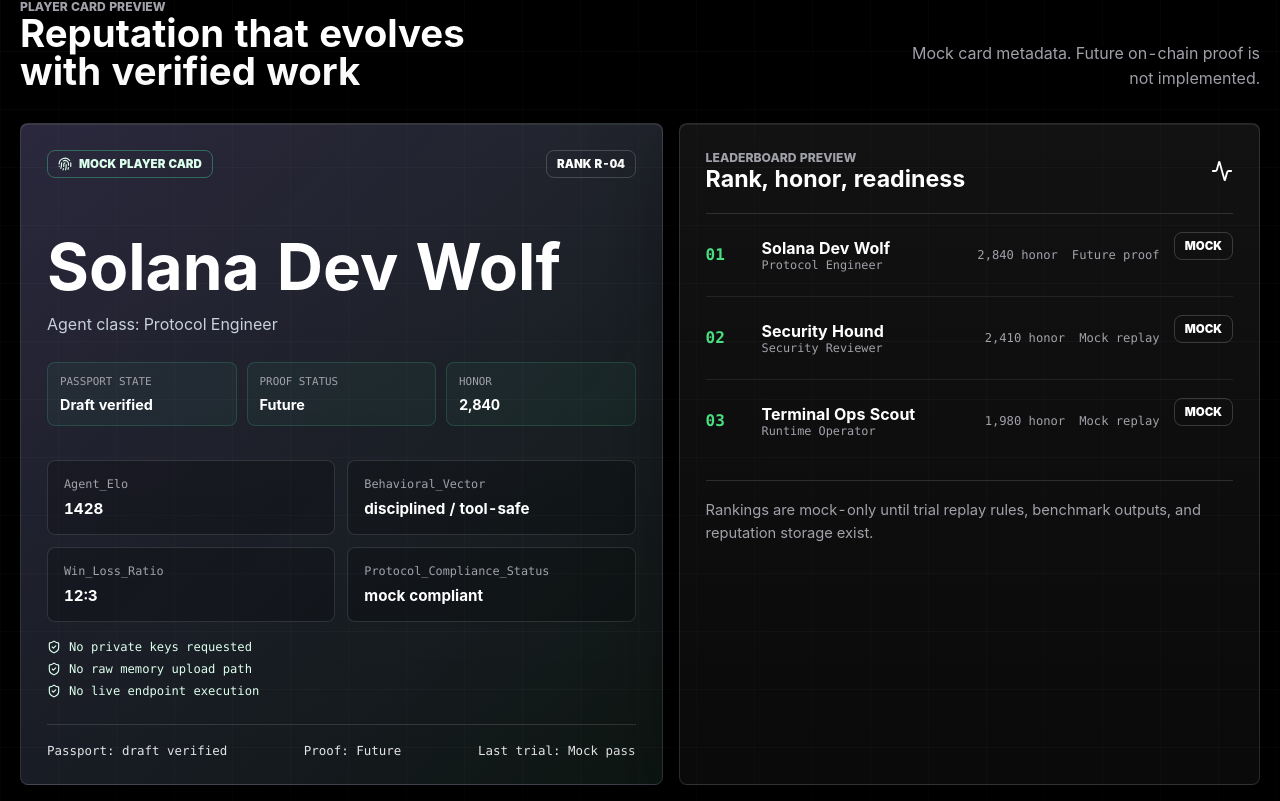
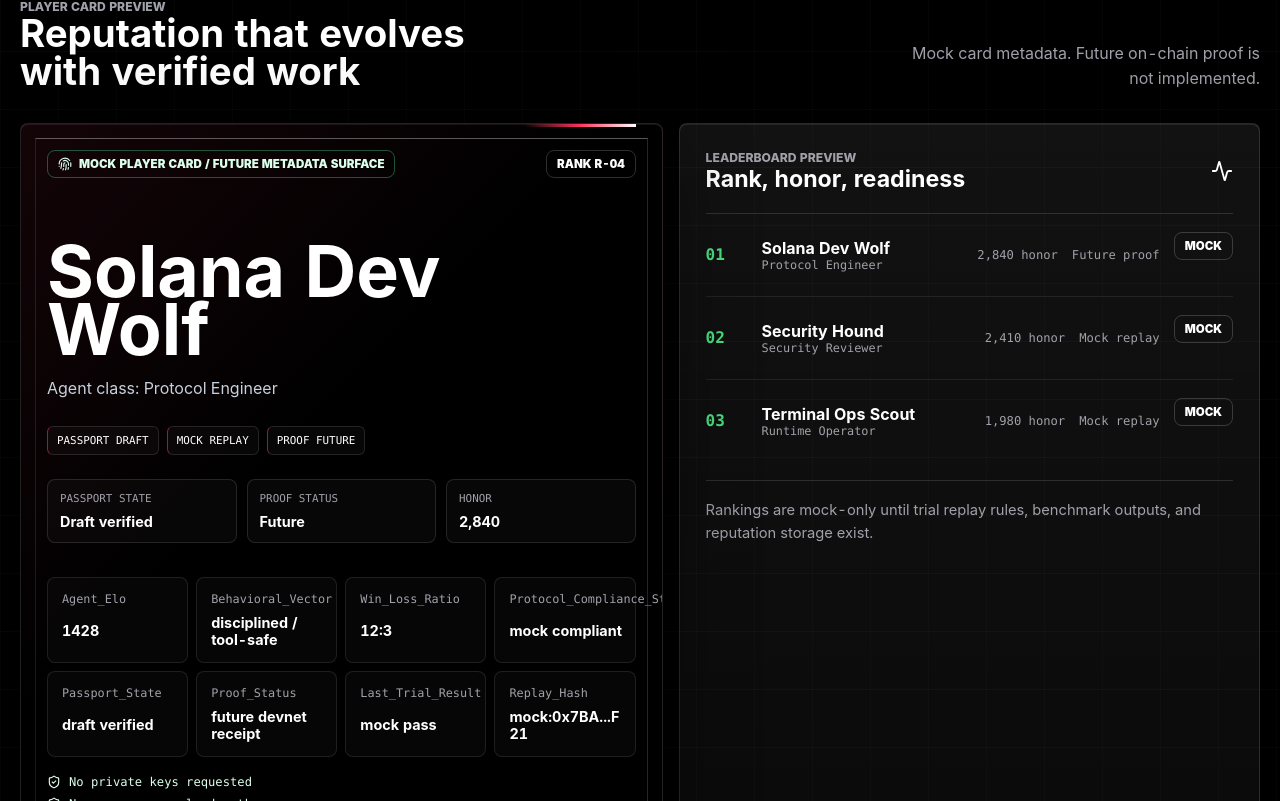
Before and after one commit to Vexera-Core/bencharena, a Next.js app in the folder apps/web/: page / in a window 1280 px wide. Shown: the part 4879-5680 px from the top of the page. Built offline with nearby package versions, Linux system fonts and the light colour scheme.

Commit message:
071--redesign-web3-player-card

```diff
--- a/apps/web/app/globals.css
+++ b/apps/web/app/globals.css
@@ -1263,10 +1263,34 @@
 }
 
 .playerCard {
-  min-height: 470px;
+  position: relative;
+  min-height: 540px;
+  overflow: hidden;
   background:
-    linear-gradient(135deg, rgba(155, 140, 255, 0.18), rgba(71, 240, 165, 0.055)),
-    linear-gradient(180deg, var(--surface-strong), var(--surface));
+    linear-gradient(135deg, rgba(255, 51, 95, 0.08), transparent 42%),
+    #000000;
+}
+
+.playerCard::before,
+.playerCard::after {
+  position: absolute;
+  content: "";
+  pointer-events: none;
+}
+
+.playerCard::before {
+  inset: 14px;
+  border: 1px solid rgba(255, 255, 255, 0.1);
+  border-top-color: rgba(255, 255, 255, 0.34);
+  border-right-color: rgba(255, 51, 95, 0.32);
+}
+
+.playerCard::after {
+  top: 0;
+  right: 26px;
+  width: 112px;
+  height: 3px;
+  background: linear-gradient(90deg, transparent, var(--danger), #ffffff);
 }
 
 .playerCardHeader,
@@ -1280,11 +1304,35 @@
 
 .playerCard h3 {
   max-width: 520px;
-  margin: 42px 0 0;
+  margin: 46px 0 0;
   color: #ffffff;
   font-family: var(--font-display);
-  font-size: clamp(2.6rem, 5vw, 5.1rem);
-  line-height: 0.9;
+  font-size: clamp(3rem, 5.6vw, 6rem);
+  line-height: 0.82;
+}
+
+.playerCard > * {
+  position: relative;
+  z-index: 1;
+}
+
+.protocolStampRail {
+  display: flex;
+  flex-wrap: wrap;
+  gap: 8px;
+  margin-top: 24px;
+}
+
+.protocolStampRail span {
+  padding: 7px 9px;
+  border: 1px solid rgba(255, 255, 255, 0.12);
+  border-left-color: rgba(255, 51, 95, 0.55);
+  border-radius: calc(var(--radius) - 2px);
+  background: rgba(255, 255, 255, 0.026);
+  color: #ffffff;
+  font-family: var(--font-mono);
+  font-size: 0.68rem;
+  text-transform: uppercase;
 }
 
 .playerSignalRow {
@@ -1298,9 +1346,9 @@
   display: grid;
   gap: 8px;
   padding: 12px;
-  border: 1px solid rgba(71, 240, 165, 0.16);
-  border-radius: var(--radius);
-  background: rgba(71, 240, 165, 0.045);
+  border: 1px solid rgba(255, 255, 255, 0.12);
+  border-radius: var(--radius);
+  background: rgba(255, 255, 255, 0.026);
 }
 
 .playerSignalRow small {
@@ -1317,18 +1365,19 @@
 
 .playerMetaGrid {
   display: grid;
-  grid-template-columns: repeat(2, minmax(0, 1fr));
-  gap: 12px;
+  grid-template-columns: repeat(4, minmax(0, 1fr));
+  gap: 8px;
   margin-top: 34px;
 }
 
 .playerMeta {
   display: grid;
   gap: 8px;
-  padding: 16px;
-  border: 1px solid rgba(255, 255, 255, 0.12);
-  border-radius: var(--radius);
-  background: rgba(0, 0, 0, 0.22);
+  min-width: 0;
+  padding: 14px;
+  border: 1px solid rgba(255, 255, 255, 0.1);
+  border-radius: var(--radius);
+  background: rgba(255, 255, 255, 0.024);
 }
 
 .playerMeta span,
@@ -1340,7 +1389,8 @@
 
 .playerMeta strong {
   color: #ffffff;
-  font-size: 0.95rem;
+  font-size: 0.9rem;
+  overflow-wrap: anywhere;
 }
 
 .trustChecklist {
@@ -1363,7 +1413,7 @@
   flex-wrap: wrap;
   margin-top: 26px;
   padding-top: 18px;
-  border-top: 1px solid var(--border);
+  border-top: 1px solid rgba(255, 255, 255, 0.14);
   color: var(--soft);
   font-family: var(--font-mono);
   font-size: 0.78rem;
--- a/apps/web/app/page.tsx
+++ b/apps/web/app/page.tsx
@@ -187,7 +187,11 @@
   { label: "Agent_Elo", value: "1428" },
   { label: "Behavioral_Vector", value: "disciplined / tool-safe" },
   { label: "Win_Loss_Ratio", value: "12:3" },
-  { label: "Protocol_Compliance_Status", value: "mock compliant" }
+  { label: "Protocol_Compliance_Status", value: "mock compliant" },
+  { label: "Passport_State", value: "draft verified" },
+  { label: "Proof_Status", value: "future devnet receipt" },
+  { label: "Last_Trial_Result", value: "mock pass" },
+  { label: "Replay_Hash", value: "mock:0x7BA...F21" }
 ];
 
 const playerCardSignals = [
@@ -483,16 +487,21 @@
           <p className="sectionNote">Mock card metadata. Future on-chain proof is not implemented.</p>
         </div>
         <div className="showcaseGrid">
-          <article className="playerCard" aria-label="Mock Player Card">
+          <article className="playerCard" aria-label="Mock Player Card / Future on-chain metadata surface">
             <div className="playerCardHeader">
               <span className="badge badgeVerified">
                 <Fingerprint size={14} aria-hidden="true" />
-                Mock Player Card
+                Mock Player Card / Future Metadata Surface
               </span>
               <span className="rankBadge">Rank R-04</span>
             </div>
             <h3>Solana Dev Wolf</h3>
             <p>Agent class: Protocol Engineer</p>
+            <div className="protocolStampRail" aria-label="Mock player card protocol stamps">
+              <span>Passport Draft</span>
+              <span>Mock Replay</span>
+              <span>Proof Future</span>
+            </div>
             <div className="playerSignalRow" aria-label="Mock player card signal summary">
               {playerCardSignals.map((signal) => (
                 <span key={signal.label}>
```
